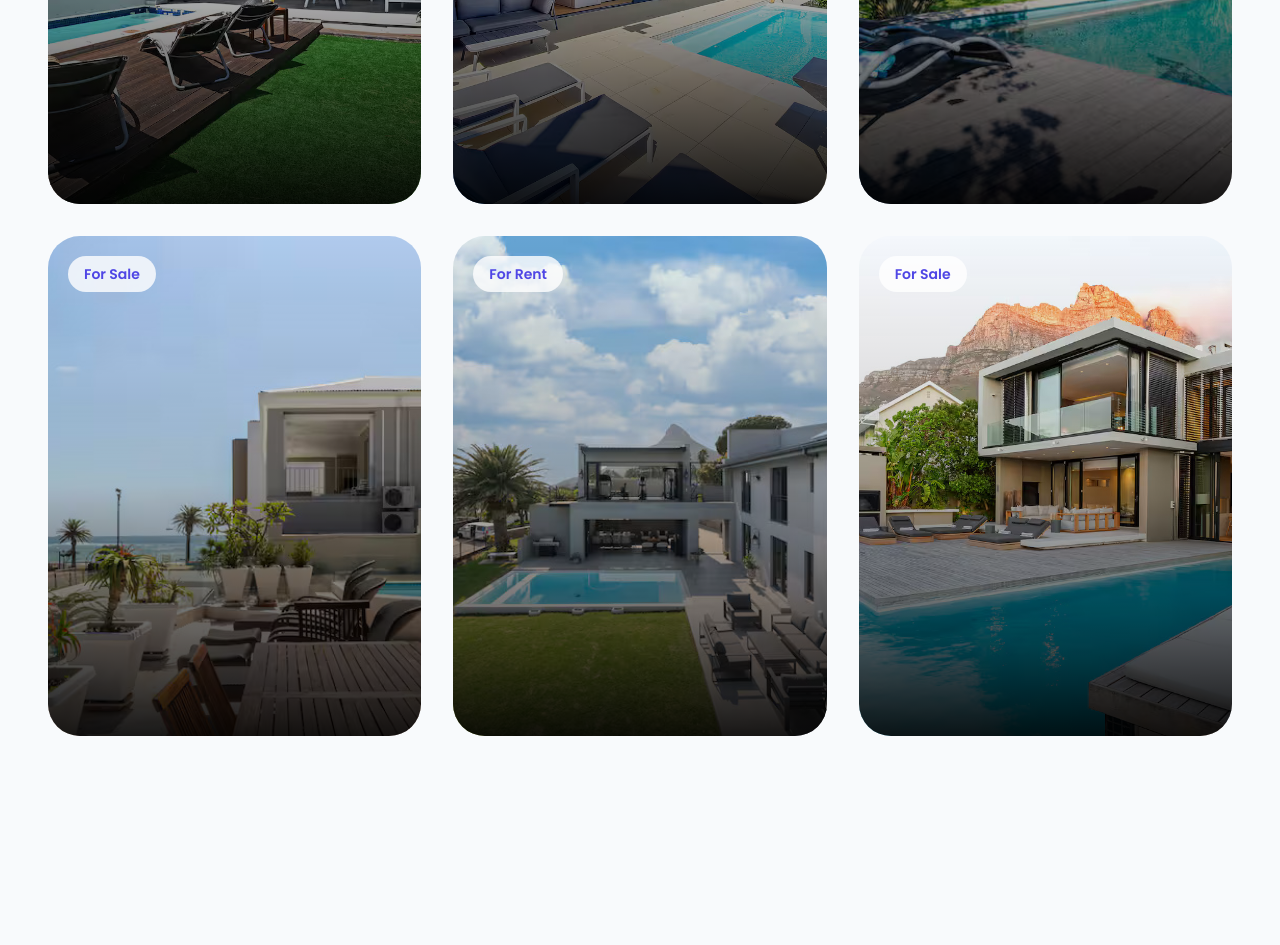
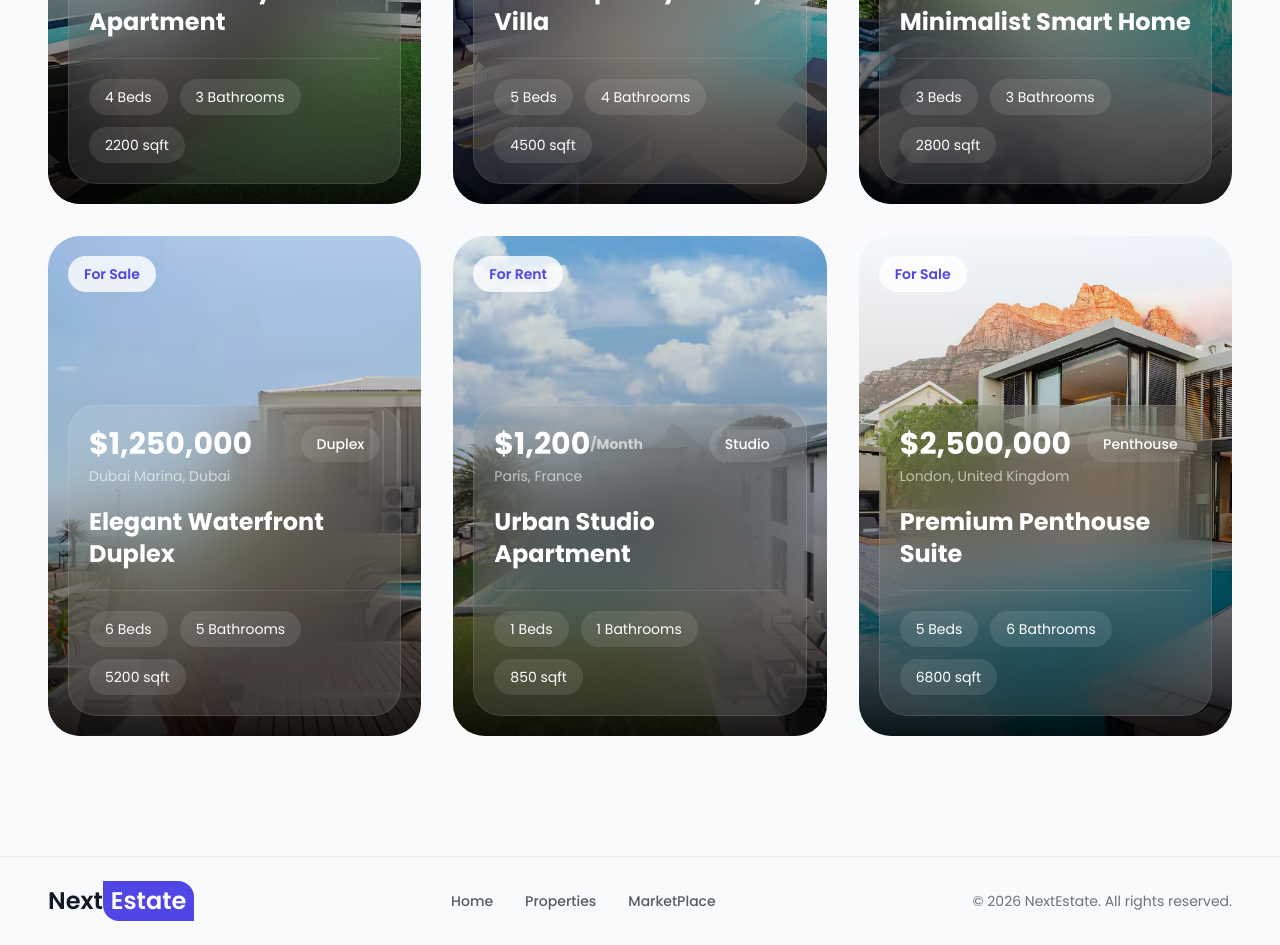
Before and after one commit to kaloumbi/next-state, a Next.js app: page / in a window 1280 px wide. Shown: the part 1360-2305 px from the top of the page. Before the commit the page ends 2216 px from the top, so only its background shows below. Built offline with nearby package versions, Linux system fonts and the light colour scheme.

Commit message:
feat:home and foot component ready

```diff
--- /dev/null
+++ b/src/components/general/Footer.tsx
@@ -0,0 +1,41 @@
+"use client";
+
+import Link from "next/link";
+import { navLinks } from "../navbar/Navbar";
+
+export default function Footer() {
+  return (
+    <footer className="border-t border-black/5 bg-background">
+      <div
+        className="mx-auto flex max-w-7xl
+      flex-col items-center
+      justify-between gap-4
+      px-6 py-6 text-center
+      lg:flex-row lg:px-12"
+      >
+        <Link href="/" className="flex items-center text-2xl font-semibold">
+          <span className={"text-text"}>Next</span>
+          <span className="bg-primary text-white px-2 py-1 rounded-tr-2xl rounded-bl-2xl">
+            Estate
+          </span>
+        </Link>
+
+        <div className="items-center gap-8 flex">
+          {navLinks.map((item) => (
+            <Link
+              key={item}
+              href={item === "Home" ? "/" : `${item.toLowerCase()}`}
+              className="text-sm font-medium transition hover:text-primary text-text/70"
+            >
+              {item}
+            </Link>
+          ))}
+        </div>
+
+        <p className="text-sm text-text/60">
+          &copy; 2026 NextEstate. All rights reserved.
+        </p>
+      </div>
+    </footer>
+  );
+}
--- a/src/components/layouts/FrontendLayout.tsx
+++ b/src/components/layouts/FrontendLayout.tsx
@@ -1,9 +1,15 @@
 import React from "react";
+import Footer from "../general/Footer";
 
 export default function FrontendLayout({
   children,
 }: {
   children: React.ReactNode;
 }) {
-  return <>{children}</>;
+  return (
+    <>
+      {children}
+      <Footer />
+    </>
+  );
 }
--- a/src/components/navbar/Navbar.tsx
+++ b/src/components/navbar/Navbar.tsx
@@ -12,7 +12,7 @@ interface NavbarProps {
   variant?: "transparent" | "solid";
 }
 
-const navLinks = ["Home", "Properties", "MarketPlace"];
+export const navLinks = ["Home", "Properties", "MarketPlace"];
 
 export default function Navbar({ variant = "transparent" }: NavbarProps) {
   const isTransparent = variant === "transparent";
--- a/src/components/properties/PropertyCard.tsx
+++ b/src/components/properties/PropertyCard.tsx
@@ -34,6 +34,59 @@ export default function PropertyCard({ property }: PropertyCardProps) {
         >
           {property.status === "rent" ? "For Rent" : "For Sale"}
         </div>
+
+        {/* conten card */}
+        <div
+          className="absolute bottom-5 left-5 right-5 z-20
+        rounded-[28px]
+        border border-white/10
+        bg-white/10 p-5
+        backdrop-blur-2xl"
+        >
+          <div className="flex items-start justify-between gap-4">
+            <div>
+              {property.status === "rent" ? (
+                <h3 className="text-3xl font-bold text-white flex items-center">
+                  ${property.price.toLocaleString()}
+                  <span className="text-sm text-white/60">/Month</span>
+                </h3>
+              ) : (
+                <h3 className="text-3xl font-bold text-white ">
+                  ${property.price.toLocaleString()}
+                </h3>
+              )}
+              <p className="mt-1 text-sm text-white/60">
+                {" "}
+                {property.location}{" "}
+              </p>
+            </div>
+
+            <div
+              className="rounded-full bg-white/10
+            px-4 py-2 text-sm
+            font-medium text-white"
+            >
+              {property.type}
+            </div>
+          </div>
+
+          <h2 className="mt-5 text-2xl font-bold text-white">
+            {property.title}
+          </h2>
+
+          {/* features */}
+          <div className="mt-5 flex flex-wrap gap-3 border-t border-white/10 pt-5">
+            <div className="rounded-full bg-white/10 px-4 py-2 text-sm text-white">
+              {property.bedrooms} Beds
+            </div>
+            <div className="rounded-full bg-white/10 px-4 py-2 text-sm text-white">
+              {property.bathrooms} Bathrooms
+            </div>
+            <div className="rounded-full bg-white/10 px-4 py-2 text-sm text-white">
+              {property.area} sqft
+            </div>
+          </div>
+        </div>
       </div>
     </Link>
   );
```
